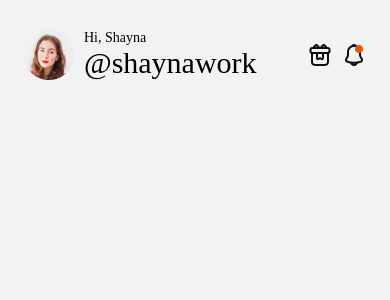
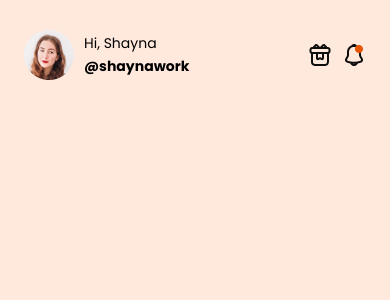
Before and after one commit to rcahya007/rn-workspace, a React Native app: screen /Home in a window 390 px wide. Shown: the top 300 px of the page. Built offline with nearby package versions, Linux system fonts and the light colour scheme.

Commit message:
add global fonts

```diff
--- a/App.js
+++ b/App.js
@@ -5,10 +5,24 @@ import Details from './src/screens/Details';
 import Booking from './src/screens/Booking';
 import Checkout from './src/screens/Checkout';
 import Success from './src/screens/Success';
+import { useFonts } from 'expo-font';
 import { SafeAreaProvider } from 'react-native-safe-area-context';
+import poppinsRegular from './assets/fonts/Poppins-Regular.ttf';
+import poppinsSemiBold from './assets/fonts/Poppins-SemiBold.ttf';
+import poppinsBold from './assets/fonts/Poppins-Bold.ttf';
+import { Text } from 'react-native';
 
 const Stack = createNativeStackNavigator();
 export default function App() {
+  const [fontsLoaded] = useFonts({
+    poppinsRegular: poppinsRegular,
+    poppinsSemiBold: poppinsSemiBold,
+    poppinsBold: poppinsBold,
+  });
+  if (!fontsLoaded) {
+    return <Text>Loading...</Text>;
+  }
+
   return (
     <SafeAreaProvider>
       <NavigationContainer>
--- a/assets/styles/Colors.js
+++ b/assets/styles/Colors.js
@@ -7,4 +7,5 @@ export const colors = {
   greyContainer: '#E9E9E9',
   greyLight: '#F8F8F8',
   transparentBlack: 'rgba(0, 0, 0, 0.35)',
+  bgColor: 'rgba(255, 233, 221, 1)',
 };
--- a/assets/styles/GlobalStyle.js
+++ b/assets/styles/GlobalStyle.js
@@ -84,12 +84,12 @@ export const Gs = StyleSheet.create({
     borderBottomRightRadius: 32,
   },
   poppinsRegular: {
-    fontFamily: 'Poppins-Regular',
+    fontFamily: 'poppinsRegular',
   },
   poppinsSemiBold: {
-    fontFamily: 'Poppins-SemiBold',
+    fontFamily: 'poppinsSemiBold',
   },
   poppinsBold: {
-    fontFamily: 'Poppins-Bold',
+    fontFamily: 'poppinsBold',
   },
 });
--- a/src/screens/Home/index.js
+++ b/src/screens/Home/index.js
@@ -1,13 +1,12 @@
-import { useNavigation } from '@react-navigation/native';
 import { Image, StyleSheet, Text, View } from 'react-native';
-import { Gs } from '../../../assets/styles/GlobalStyle';
 import { SafeAreaView } from 'react-native-safe-area-context';
 import imageProfile from '../../../assets/images/profile_1.png';
 import gift from '../../../assets/icons/gift.png';
 import notification from '../../../assets/icons/notification.png';
+import { Gs } from '../../../assets/styles/GlobalStyle';
+import { colors } from '../../../assets/styles/Colors';
 
 const Home = () => {
-  const navigation = useNavigation();
   const renderHeader = () => {
     return (
       <View style={styles.containerHeader}>
@@ -15,11 +14,11 @@ const Home = () => {
           style={{ flexDirection: 'row', alignItems: 'center', columnGap: 10 }}
         >
           <Image source={imageProfile} style={{ width: 50, height: 50 }} />
-          <View>
+          <View style={{ flexDirection: 'column', rowGap: 2 }}>
             <Text style={[Gs.poppinsRegular, { fontSize: 14 }]}>
               Hi, Shayna
             </Text>
-            <Text style={[Gs.poppinsBold, { fontSize: 30 }]}>@shaynawork</Text>
+            <Text style={[Gs.poppinsBold, { fontSize: 14 }]}>@shaynawork</Text>
           </View>
         </View>
         <View style={{ flexDirection: 'row', columnGap: 10 }}>
@@ -31,7 +30,7 @@ const Home = () => {
   };
 
   return (
-    <SafeAreaView>
+    <View style={{ flex: 1, backgroundColor: colors.bgColor }}>
       <View>
         {renderHeader()}
         {/* {renderSearch()} */}
@@ -40,7 +39,7 @@ const Home = () => {
         {renderNewsworthy()}
       </ScrollView> */}
       </View>
-    </SafeAreaView>
+    </View>
   );
 };
 
@@ -48,6 +47,7 @@ const styles = StyleSheet.create({
   containerHeader: {
     paddingHorizontal: 24,
     paddingTop: 30,
+    paddingBottom: 24,
     flexDirection: 'row',
     justifyContent: 'space-between',
     alignItems: 'center',
```
